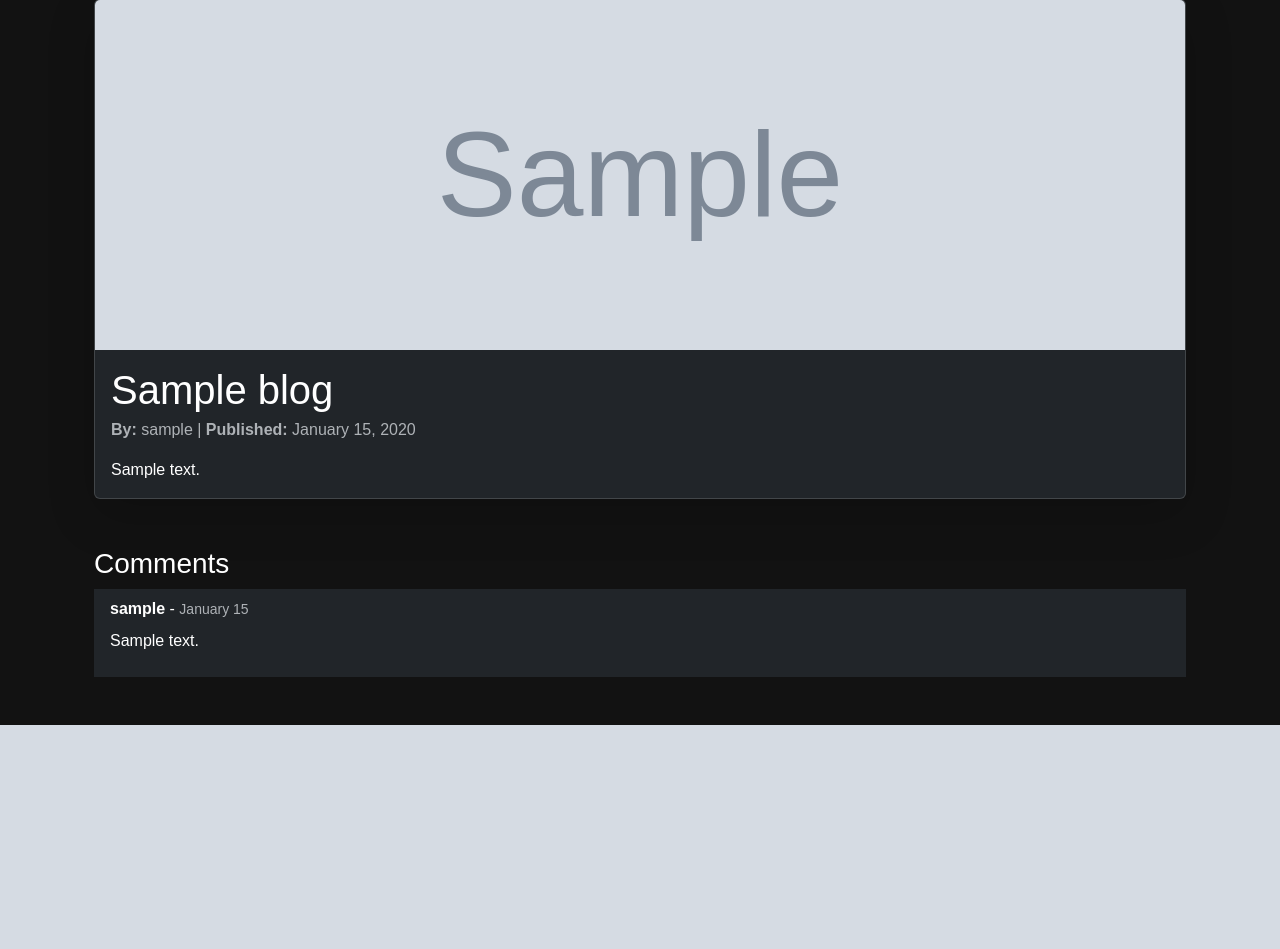
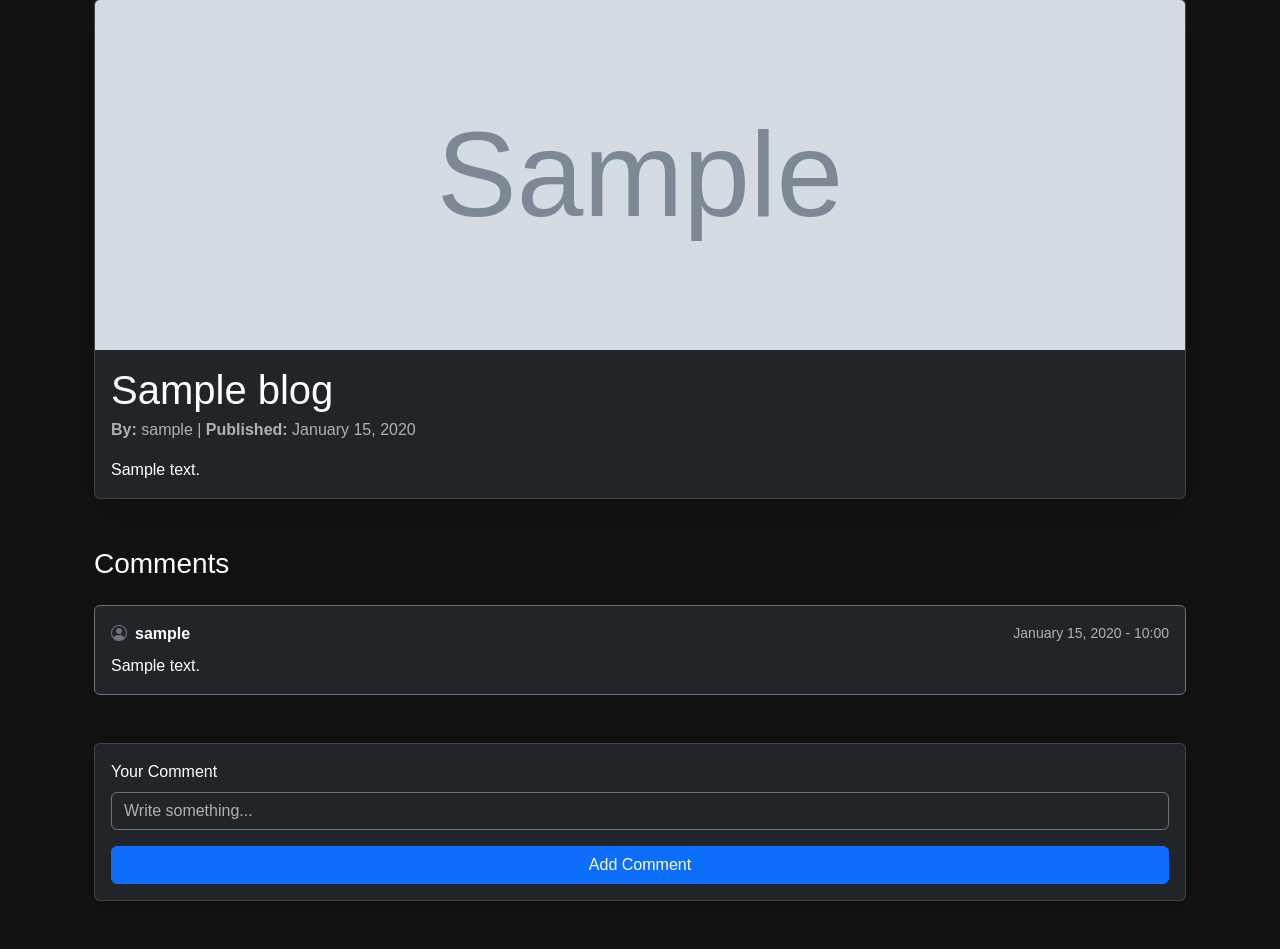
Before and after one commit to munna-yadav/blogger, a Django app: template BlogApp/blog/templates/blog/blog_detail.html in a window 1280 px wide. Shown: the part 117-1066 px from the top of the page. Before the commit the page ends 842 px from the top, so only its background shows below. Run offline with Django 5.2, Linux system fonts and the light colour scheme; the template is opened without the code that fills it: most values are stand-ins (such as "Sample title", 1, 10 or a date in 2020); grey boxes marked "Sample" are stand-in pictures; data that the repository does not hold is empty; some libraries are stand-ins or nearby versions.

Commit message:
feat: Add comment functionality

```diff
--- a/BlogApp/blog/templates/blog/blog_detail.html
+++ b/BlogApp/blog/templates/blog/blog_detail.html
@@ -19,40 +19,45 @@
       </p>
       <p class="card-text mt-3">{{ blog.description }}</p>
 
-      {% if blog.user == user %}
-      <div class="d-flex gap-2 mt-4">
-        <a class="btn btn-secondary" href="{% url 'edit_blog' blog.id %}">Edit</a>
-        <a class="btn btn-danger" href="{% url 'delete_blog' blog.id %}">Delete</a>
-      </div>
-      {% endif %}
     </div>
   </div>
 
   <!-- Comments Section -->
-  <div class="mt-5">
-    <h3 class="text-white">Comments</h3>
-    <ul class="list-group list-group-flush mb-4">
+  <div class="mt-5 mb-5">
+    <h3 class="text-white mb-4">Comments</h3>
+    <div class="d-flex flex-column gap-3">
       {% for comment in blog.comments.all %}
-      <li class="list-group-item bg-dark text-white border-secondary">
-        <strong>{{ comment.user.username }}</strong> -
-        <small class="text-muted">{{ comment.created_at|date:"F j" }}</small>
-        <p class="mt-2">{{ comment.comment }}</p>
-      </li>
+      <div class="bg-dark text-white p-3 rounded border border-secondary shadow-sm">
+        <div class="d-flex justify-content-between align-items-center mb-2">
+          <div class="d-flex align-items-center gap-2">
+            <i class="bi bi-person-circle text-secondary"></i>
+            <strong>{{ comment.user.username }}</strong>
+          </div>
+          <small class="text-muted">{{ comment.created_at|date:"F j, Y - H:i" }}</small>
+        </div>
+        <p class="mb-0">{{ comment.comment }}</p>
+      </div>
       {% empty %}
-      <li class="list-group-item bg-dark text-white border-secondary">No comments yet.</li>
+      <div class="bg-dark text-white p-3 rounded border border-secondary text-center">
+        No comments yet.
+      </div>
       {% endfor %}
-    </ul>
+    </div>
+  </div>
 
-    {% if user.is_authenticated %}
+
     <form method="post" action="{% url 'create_comment' blog.id %}" class="card bg-dark text-white p-3 shadow">
       {% csrf_token %}
       <div class="form-group mb-3">
-        {{ form.comment.label_tag }}
-        {{ form.comment|add_class:"form-control bg-dark text-white border-secondary" }}
+        <label for="id_comment" class="form-label">Your Comment</label>
+        <input name="comment" id="id_comment"
+          class="form-control bg-dark text-white border-secondary"
+          placeholder="Write something..."></input>
       </div>
-      <button class="btn btn-primary">Add Comment</button>
+      <button type="submit" class="btn btn-primary">Add Comment</button>
     </form>
-    {% endif %}
+
+
   </div>
 </div>
 {% endblock content %}
--- a/BlogApp/blog/views.py
+++ b/BlogApp/blog/views.py
@@ -71,11 +71,11 @@ def create_comment(request,blog_id):
             comment.user = request.user
             comment.blog = blog
             comment.save()
-            return redirect('blog_detail',blog_id=blog.id)
+            return redirect('blog_detail_view',blog.id)
 
     else:
         form = CommentForm()
-    return render(request,'blog/blog_detail.html',{'form':form,'blog':blog,'comment':comment})
+    return render(request,'blog/blog_detail.html',{'form':form,'blog':blog,})
 
 
 @login_required
```
